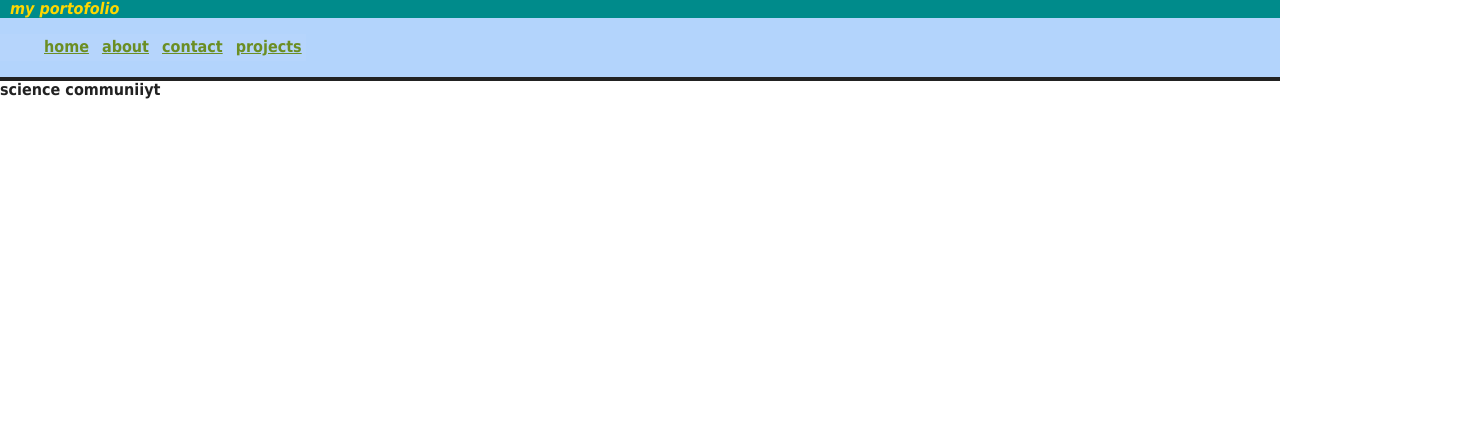
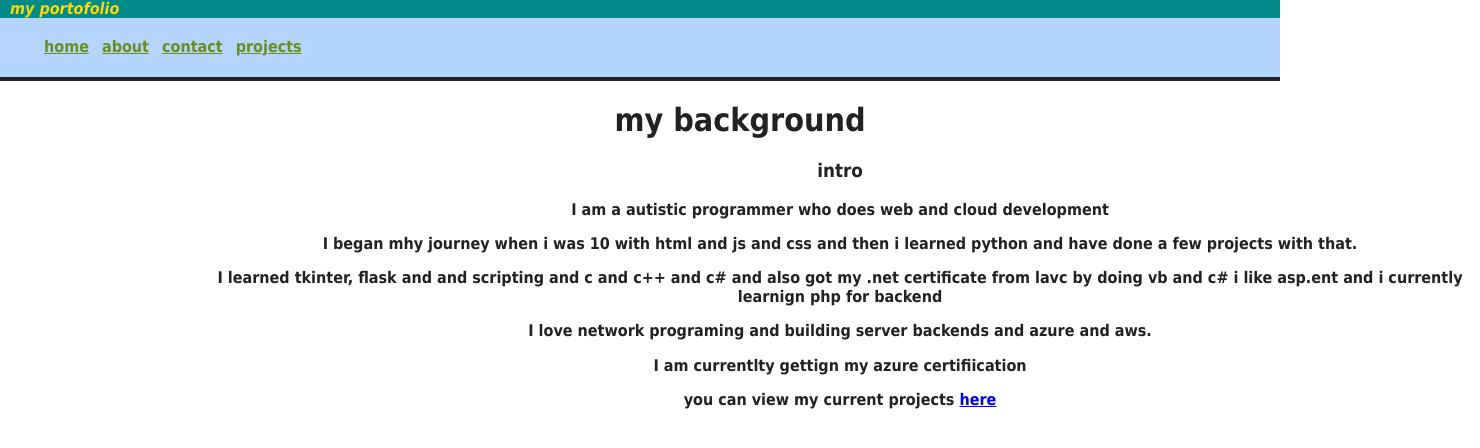
Before and after one commit to aheisleycook/portfolio, a website built with Parcel: page about.html in a window 1280 px wide. Shown: the whole page, 1480 px wide, since content can reach past the window. Built offline with nearby package versions, Linux system fonts and the light colour scheme.

Commit message:
about updated

```diff
--- a/about.html
+++ b/about.html
@@ -50,7 +50,16 @@
 <script src="js/main.js"></script>
 
 <article class="about">
-  science communiiyt
+  <h1>my background</h1>
+  <h3>intro</h3>
+  <p>I am a autistic programmer who does web and cloud development</p>
+  <p>I began mhy journey when i was 10 with html and js and css and then i learned python and have done a few projects with that.</p>
+  <p>I learned tkinter, flask and and scripting and c and c++ and c# and also got my .net certificate from lavc by doing vb and c# i like asp.ent and i currently learnign php for backend</p>
+  <P>I love network programing and building server backends and azure and aws.</p>
+  <p>I am currentlty gettign my azure certifiication</p>
+  <P>you can view my current projects <a href="https://github.com/aheisleycook">here</a></p>
+
+
 </article>
 
 <!-- Google Analytics: change UA-XXXXX-Y to be your site's ID. -->
--- a/css/main.css
+++ b/css/main.css
@@ -10,6 +10,29 @@
 /* ==========================================================================
    Base styles: opinionated defaults
    ========================================================================== */
+
+.about
+{
+  position:relative;
+  left:100px;
+  text-align:center;
+}
+
+.about h3
+{
+  position:relative;
+  left:100px;
+  text-align:center;
+}
+
+.about p
+{
+  position:relative;
+  left:100px;
+  text-align:center;
+
+}
+
 
 html {
   color: #222;
```
